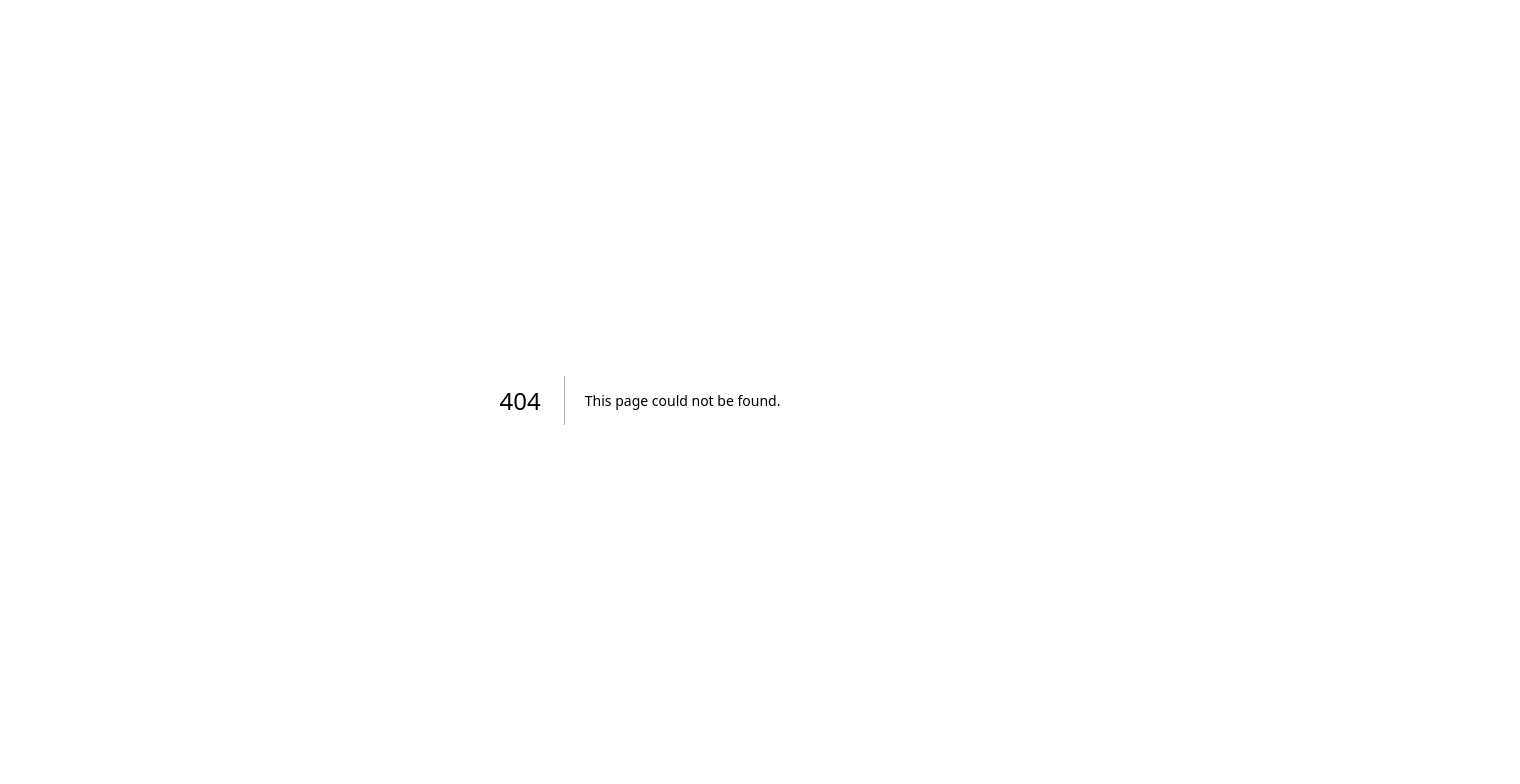
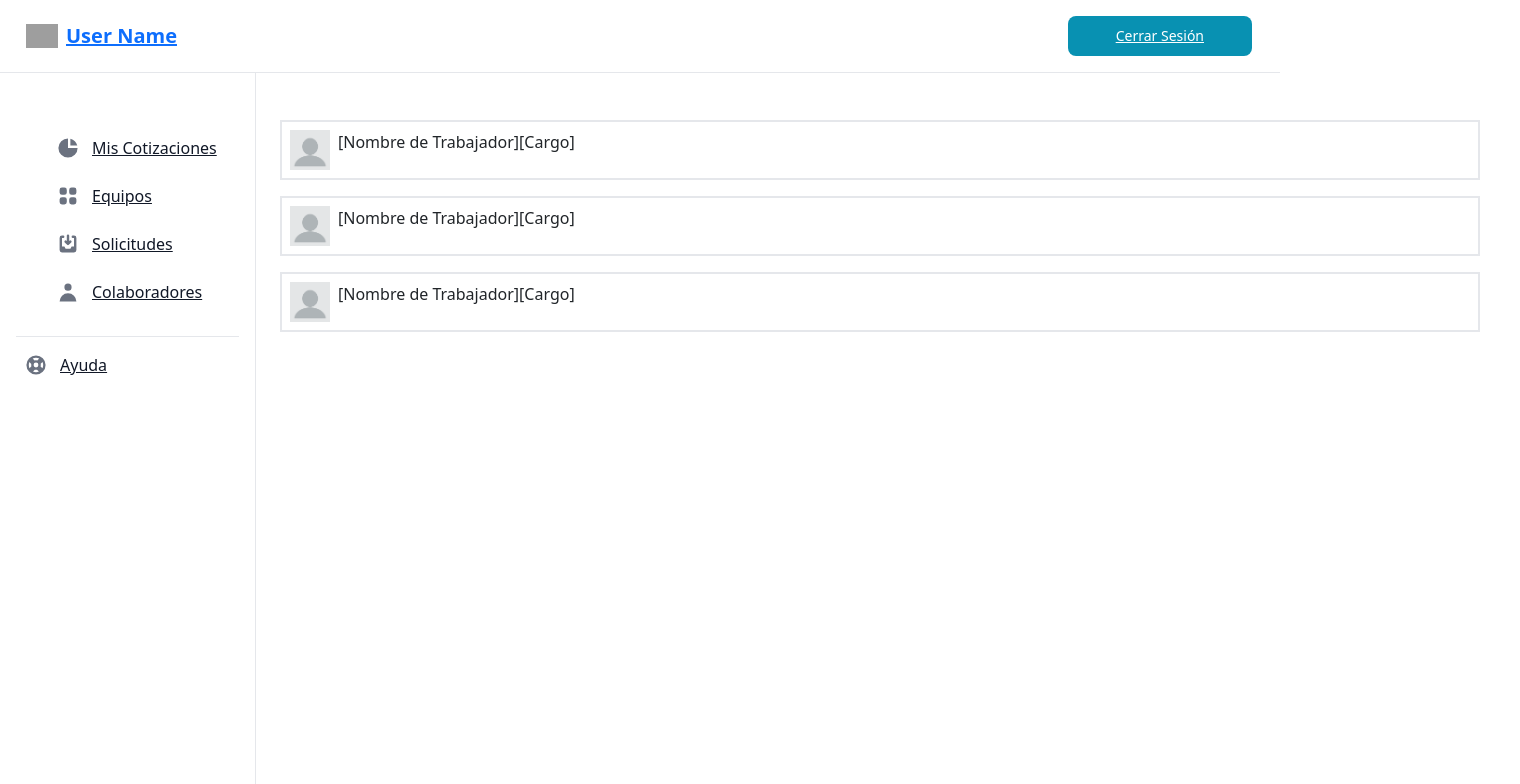
Before and after one commit to rodrigoCuadraCaro/liquiFacil, a Next.js app: page /workersList in a window 1280 px wide. Before the commit this address had no page. Shown: the top 784 px of the page, 1520 px wide, since content can reach past the window. Built offline with nearby package versions, Linux system fonts and the light colour scheme; grey boxes are pictures that could not be loaded.

Commit message:
[+] workers list and card

```diff
--- a/components/MenuDashboard.tsx
+++ b/components/MenuDashboard.tsx
@@ -22,7 +22,7 @@ const MenuDashboard = () => {
                                 <Card.Text>
                                     Gestiona a los colaboradores de tu empresa.
                                 </Card.Text>
-                                <Link href={"/liqForm"}>
+                                <Link href={"/workersList"}>
                                     <Button variant="primary">Ir</Button>
                                 </Link>
                             </Card.Body>
@@ -50,7 +50,7 @@ const MenuDashboard = () => {
                                 <Card.Text>
                                     Consulta las liquidaciones de tus colaboradores
                                 </Card.Text>
-                                <Link href={"/liqForm"}>
+                                <Link href={"/liqHistory"}>
                                     <Button variant="primary">Ir</Button>
                                 </Link>
                             </Card.Body>
--- /dev/null
+++ b/components/worker_card.tsx
@@ -0,0 +1,19 @@
+import React from 'react';
+
+const WorkerCard = () => {
+    return (
+        <>
+            <div className={'flex flex-row border-double border-gray border-2 p-2 mb-3 w-85'}>
+                <div className={'flex w-10 h-10'}>
+                    <img src={'/images/profile.webp'} alt={'imagen de perfil'}/>
+                </div>
+                <div className={'flex justify-between ml-2'}>
+                    <p>[Nombre de Trabajador]</p>
+                    <p>[Cargo]</p>
+                </div>
+            </div>
+        </>
+    );
+};
+
+export default WorkerCard;
--- a/pages/liqForm.tsx
+++ b/pages/liqForm.tsx
@@ -83,9 +83,8 @@ const LiqForm = () => {
                                 <Form.Control disabled/>
                             </Form.Group>
                         </Row>
-
-                        <Button variant="primary" type="submit">
-                            Submit
+                        <Button variant="primary" type="submit" className={'mt-3'}>
+                            Generar Liquidación
                         </Button>
                     </Form>
                 </div>
--- /dev/null
+++ b/pages/liqHistory.tsx
@@ -0,0 +1,14 @@
+import React from 'react';
+import NavbarUI from "../components/NavbarUI";
+import Sidebar from "../components/Sidebar";
+
+const LiqHistory = () => {
+    return (
+        <>
+            <NavbarUI/>
+            <Sidebar/>
+        </>
+    );
+};
+
+export default LiqHistory;
--- /dev/null
+++ b/pages/workersList.tsx
@@ -0,0 +1,23 @@
+import React from 'react';
+import NavbarUI from "../components/NavbarUI";
+import Sidebar from "../components/Sidebar";
+import Image from "next/image";
+import Worker_card from "../components/worker_card";
+
+const WorkersList = () => {
+    return (
+        <>
+            <NavbarUI/>
+            <div className={'flex flex-col absolute mt-20 left-60 w-100 p-4'}>
+                <div className={'flex flex-col justify-start p-3 w-100'}>
+                    <Worker_card/>
+                    <Worker_card/>
+                    <Worker_card/>
+                </div>
+            </div>
+            <Sidebar/>
+        </>
+    );
+};
+
+export default WorkersList;
```
